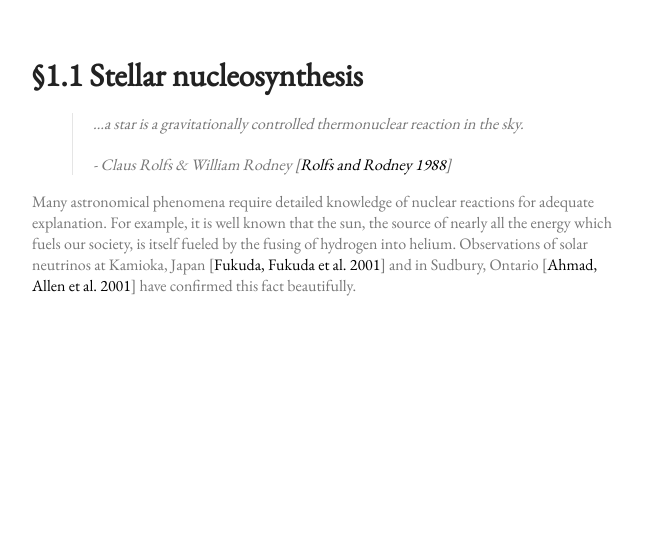
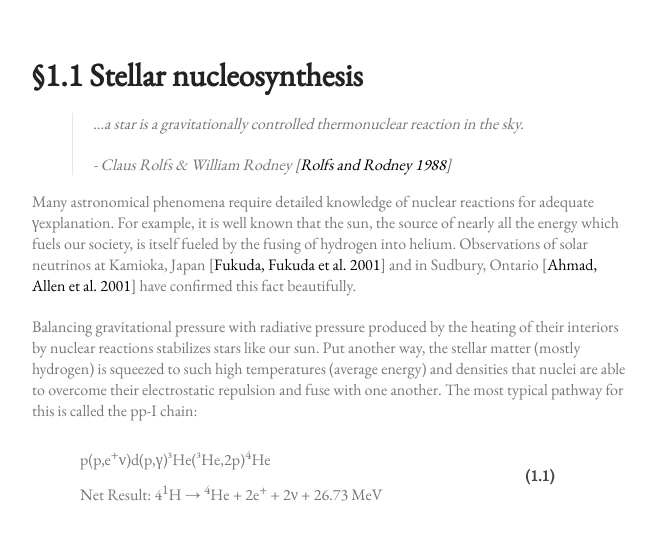
Before and after one commit to dwvisser/19ne-thesis, a Jekyll site: the page built from 1.1-stellar-nucleosynthesis.md, in a window 1280 px wide. Shown: the top 540 px of the page, without its empty margins (308-964 px from the left). Built offline with Jekyll 4.4.1, drawn with Linux system fonts in a browser that asks for light colours.

Commit message:
Added 2nd paragraph and nuclear reaction chain to section 1.1.

```diff
--- a/1.1-stellar-nucleosynthesis.md
+++ b/1.1-stellar-nucleosynthesis.md
@@ -15,7 +15,7 @@ and Rodney 1988</a>]</cite></footer>
 </blockquote>
 
 Many astronomical phenomena require detailed knowledge of nuclear reactions
-for adequate explanation. For example, it is well known that the sun, the
+for adequate γexplanation. For example, it is well known that the sun, the
 source of nearly all the energy which fuels our society, is itself fueled by
 the fusing of hydrogen into helium. Observations of solar neutrinos at
 Kamioka, Japan
@@ -23,3 +23,21 @@ Kamioka, Japan
 Sudbury, Ontario
 [<a href="../bibliography/#ahmed">Ahmad, Allen et al. 2001</a>] have confirmed
 this fact beautifully.
+
+Balancing gravitational pressure with radiative pressure produced by the
+heating of their interiors by nuclear reactions stabilizes stars like our sun.
+Put another way, the stellar matter (mostly hydrogen) is squeezed to such high
+temperatures (average energy) and densities that nuclei are able to overcome
+their electrostatic repulsion and fuse with one another. The most typical
+pathway for this is called the pp-I chain:
+
+<table class="equation">
+	<tr>
+		<td>p(p,e<sup>+</sup>ν)d(p,γ)³He(³He,2p)<sup>4</sup>He</td>
+		<th rowspan="2">(1.1)</th>
+	</tr>
+	<tr>
+		<td>Net Result: 4<sup>1</sup>H → <sup>4</sup>He + 2e<sup>+</sup> + 2ν
+			+ 26.73 MeV</td>
+	</tr>
+</table>
--- a/stylesheets/my_custom.css
+++ b/stylesheets/my_custom.css
@@ -43,3 +43,15 @@ a {
 span.nowrap{
 	white-space: nowrap;
 }
+
+.equation td {
+ 	padding-left: 3em;
+}
+
+.equation th {
+	padding-right: 3em;
+}
+
+.equation td, .equation th {
+	border-style: none;
+}
```
